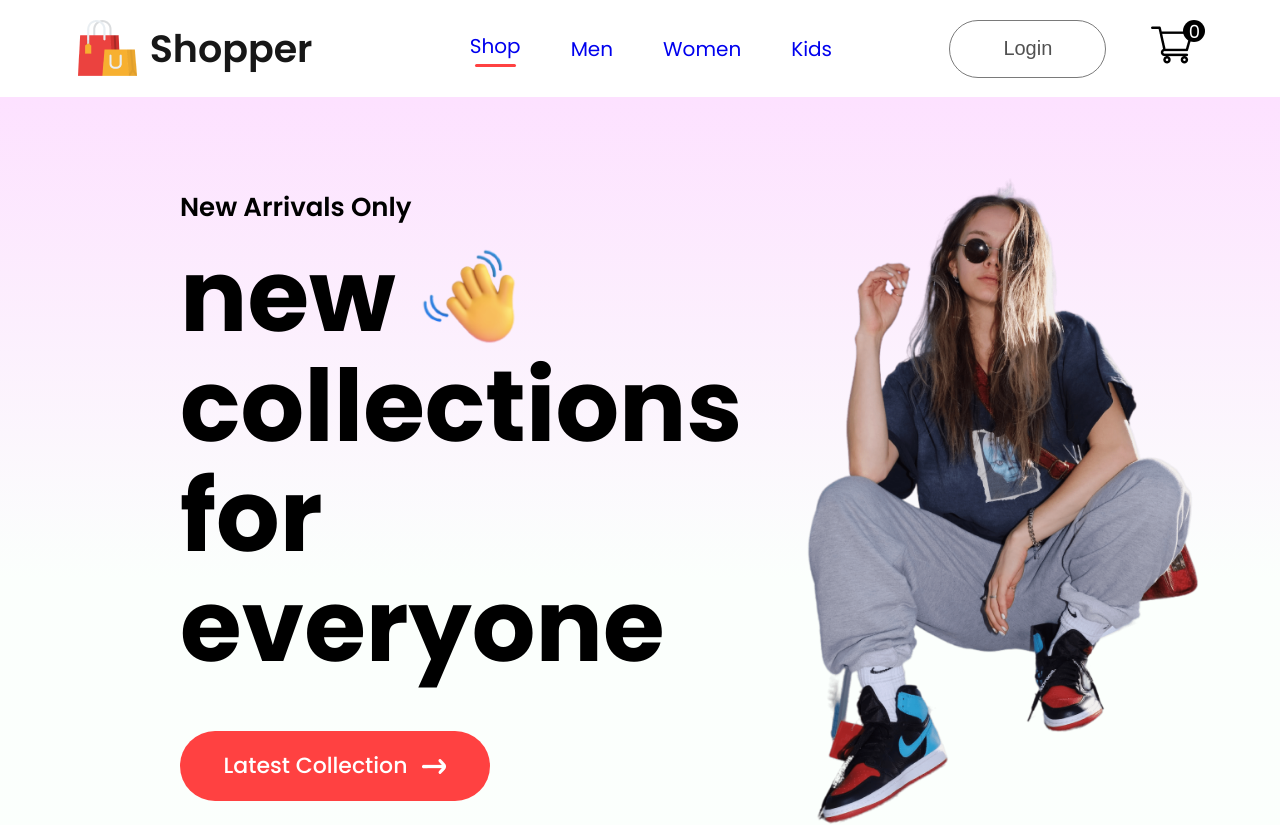
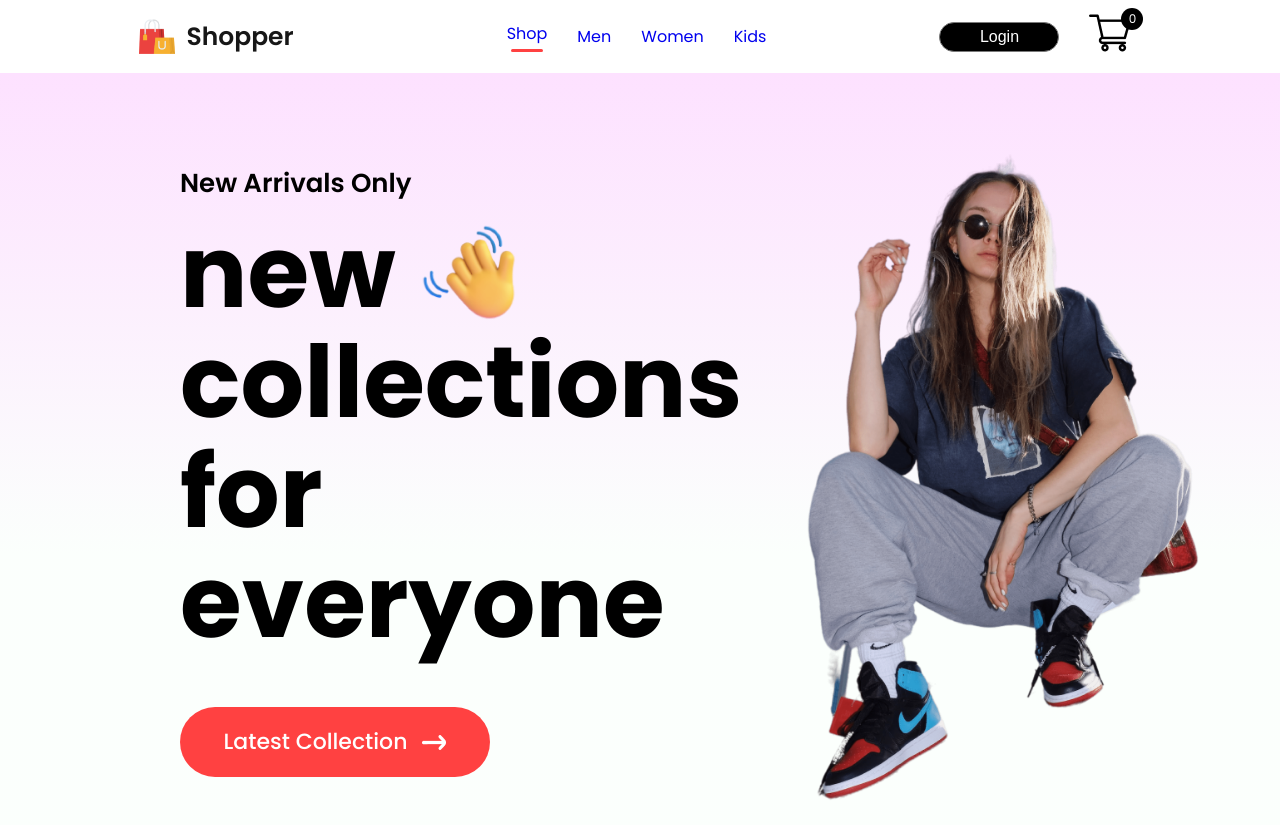
Before and after one commit to Lati-byte/e-commerce-site-front-end, a React (Create React App) app: page / in a window 1280 px wide. Shown: the top 825 px of the page. Built offline with nearby package versions, Linux system fonts and the light colour scheme.

Commit message:
made the nav-bar responsive for different screens

```diff
--- a/src/Components/Navbar/Navbar.css
+++ b/src/Components/Navbar/Navbar.css
@@ -3,6 +3,7 @@
     justify-content: space-around;
     padding: 16px;
     box-shadow: 0 1px 3px -2px black;
+    align-items: center;
 }
 .nav-logo{
     align-items: center;
@@ -45,14 +46,14 @@
 }
 .nav-login-cart button{
     width: 157px;
-    height: 58px;
+    height: 40px;
     outline: none;
     border: 1px solid #7a7a7a;
     border-radius: 75px;
-    color: #515151;
+    color: white;
     font-size: 20px;
     font-weight: 500;
-    background-color: white;
+    background-color: black;
     cursor: pointer;
 }
 .nav-login-cart button:active{
@@ -71,3 +72,96 @@
     color:white;
     background-color: black;
 }
+.nav-dropdown{
+    display: none;
+}
+@media(max-width:1280px){
+    .navbar{
+        padding: 12px 50px;
+    }
+    .nav-logo img{
+        width: 40px;
+    }
+    .nav-logo p {
+        font-size: 25px;
+    }
+    .nav-menu{
+        gap: 30px;
+        font-size: 16px;
+    }
+    .nav-login-cart{
+        gap: 30px;
+    }
+    .nav-login-cart button{
+        width:120px;
+        height: 30px;
+        font-size: 16px;
+    }
+    .nav-cart-count{
+        margin-left:-40px;
+        font-size: 12px;
+    }
+}
+@media (max-width:1024) {
+    .navbar{
+        padding: 12px 30px;
+    }
+    .nav-menu{
+        gap: 25px;
+        font-size: 14px;
+    }
+    .nav-login-cart button{
+        width: 80px;
+    }
+    .nav-login-cart img{
+        width: 30px;
+    }
+    .nav-cart-count{
+        width: 18px;
+        height: 18px;
+    }
+}
+@media(max-width:800px){
+    .navbar{
+        padding: 10px 0px;
+    }
+    .nav-dropdown {
+        display: block;
+        width: 30px;
+        height: 30px;
+        rotate: -90deg;
+        transition: 0.5s;
+    }
+    .nav-menu{
+        display: none;
+        height: 80px;
+        width: 100%;
+        position: absolute;
+        background-color: white;
+        justify-content: center;
+        top: 50px;
+    }
+    .nav-menu-visible{
+        display: flex;
+    }
+    .nav-dropdown.open{
+        transform: rotate(90deg);
+    }
+}
+
+@media(max-width:500px){
+    .navbar{
+        padding: 8px 0px;
+        gap: 0;
+    }
+    .nav-logo{
+        transform: scale(0.8);
+    }
+    .nav-menu{
+        height: 70px;
+        top: 50px;
+    }
+    .nav-login-cart{
+        transform: scale(0.8);
+    }
+}
--- a/src/Components/Navbar/Navbar.jsx
+++ b/src/Components/Navbar/Navbar.jsx
@@ -1,27 +1,45 @@
-import React, { useContext, useState } from "react";
-import './Navbar.css'
-import logo from '../Assets/logo.png'
-import cart_icon from '../Assets/cart_icon.png'
+import React, { useContext, useState, useRef } from "react";
+import './Navbar.css';
+import logo from '../Assets/logo.png';
+import cart_icon from '../Assets/cart_icon.png';
 import { Link } from "react-router-dom";
 import { ShopContext } from "../../Context/ShopContext";
-
+import nav_dropdown from '../Assets/chevron.png';
 
 const Navbar = () => {
+  const [menu, setMenu] = useState("shop");
+  const { getTotalCartItems } = useContext(ShopContext);
+  const menuRef = useRef();
 
-    const[menu,setMenu] = useState("shop");
-    const {getTotalCartItems} = useContext(ShopContext)
+  const dropdown_toggle = (e) => {
+    menuRef.current.classList.toggle('nav-menu-visible');
+    e.target.classList.toggle('open');
+  }
 
-    return(
+  return (
     <div className="navbar">
       <div className="nav-logo">
         <img src={logo} alt="" />
         <p>Shopper</p>
       </div>
-            <ul className="nav-menu">
-                <li onClick={()=>{setMenu("shop")}}><Link style={{textDecoration:'none'}} to='/'>Shop</Link>{menu==="shop"?<hr></hr>:<></>}</li>
-                <li onClick={()=>{setMenu("mens")}}><Link style={{textDecoration:'none'}} to='/mens'>Men</Link>{menu==="mens"?<hr></hr>:<></>}</li>
-                <li onClick={()=>{setMenu("womens")}}><Link style={{textDecoration:'none'}} to='/womens'>Women</Link>{menu==="womens"?<hr></hr>:<></>}</li>
-                <li onClick={()=>{setMenu("kids")}}><Link style={{textDecoration:'none'}} to='/kids'>Kids</Link>{menu==="kids"?<hr></hr>:<></>}</li>
+      <img className="nav-dropdown" onClick={dropdown_toggle} src={nav_dropdown} alt="" />
+      <ul ref={menuRef} className="nav-menu">
+        <li onClick={() => { setMenu("shop") }}>
+          <Link style={{ textDecoration: 'none' }} to='/'>Shop</Link>
+          {menu === "shop" ? <hr /> : <></>}
+        </li>
+        <li onClick={() => { setMenu("mens") }}>
+          <Link style={{ textDecoration: 'none' }} to='/mens'>Men</Link>
+          {menu === "mens" ? <hr /> : <></>}
+        </li>
+        <li onClick={() => { setMenu("womens") }}>
+          <Link style={{ textDecoration: 'none' }} to='/womens'>Women</Link>
+          {menu === "womens" ? <hr /> : <></>}
+        </li>
+        <li onClick={() => { setMenu("kids") }}>
+          <Link style={{ textDecoration: 'none' }} to='/kids'>Kids</Link>
+          {menu === "kids" ? <hr /> : <></>}
+        </li>
       </ul>
       <div className="nav-login-cart">
         <Link to='/login'><button>Login</button></Link>
@@ -32,4 +50,4 @@
   )
 }
 
-export default Navbar
+export default Navbar;
```
Lines whose indentation alone changed are shown as unchanged.
